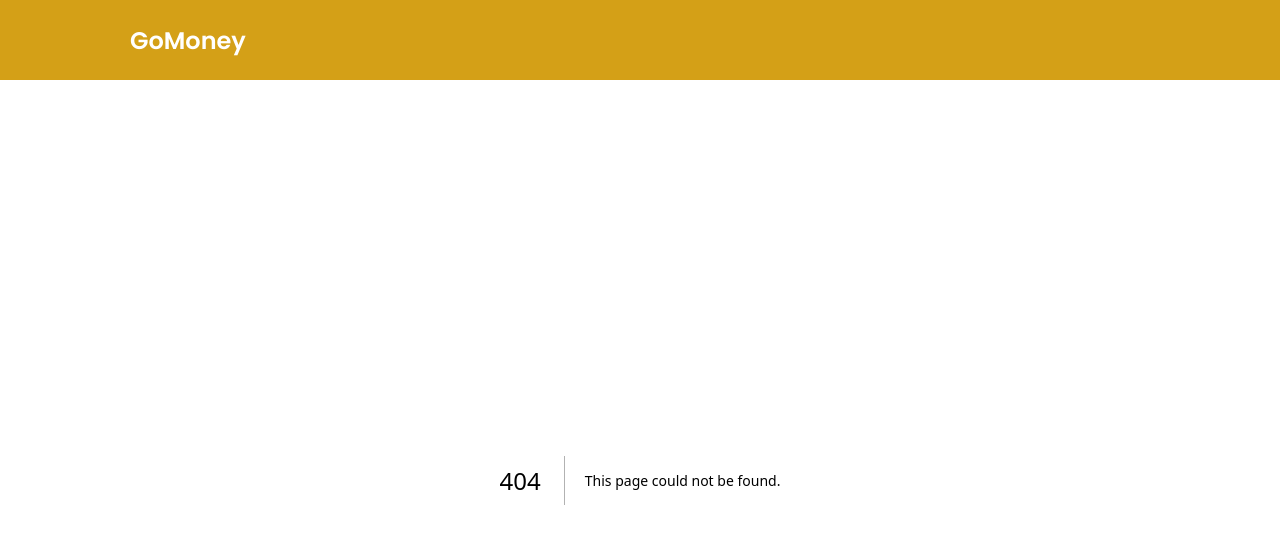
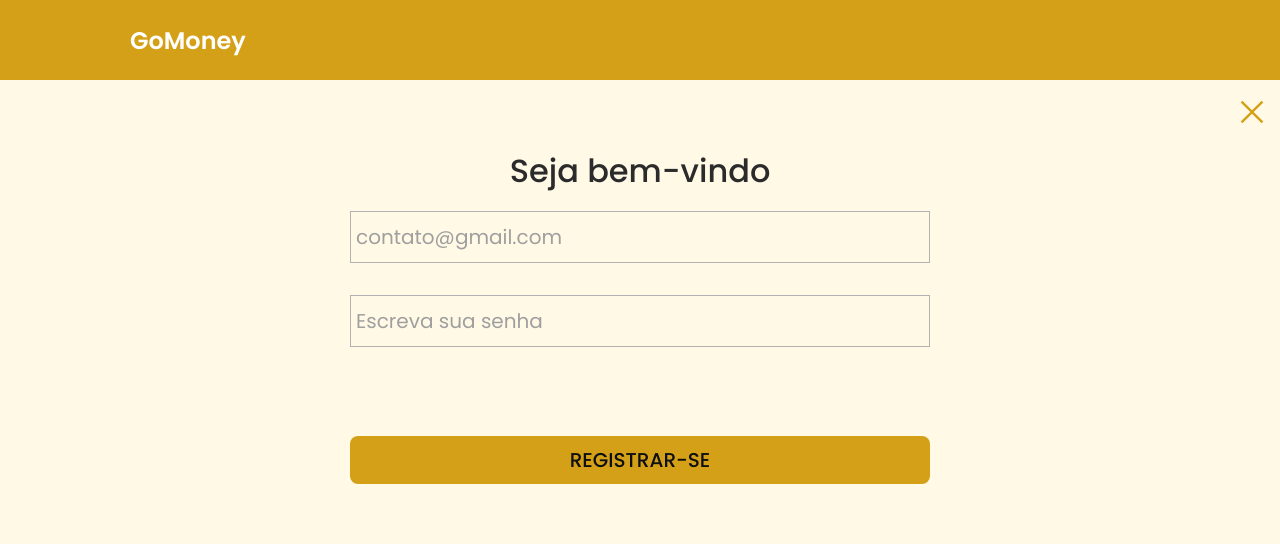
Before and after one commit to joycejsm/squad-mostarda-pipoca-agil, a Next.js app in the folder front/: page /register/user in a window 1280 px wide. Before the commit this address had no page. Shown: the top 544 px of the page. Built offline with nearby package versions, Linux system fonts and the light colour scheme.

Commit message:
página de cadastro de novo usuário

```diff
--- a/front/src/app/page.tsx
+++ b/front/src/app/page.tsx
@@ -47,7 +47,7 @@ export default function Home() {
         <div className={styles.ctas}>
           <Link
             className={styles.primary}
-            href="/register"
+            href="/register/name"
           >
             COMEÇAR AGORA
           </Link>
--- a/front/src/app/register/page.tsx
+++ b/front/src/app/register/name/page.tsx
@@ -5,7 +5,7 @@ import Image from "next/image";
 import styles from "./page.module.css"; /*arquivo de estilização*/
 import Link from 'next/link';
 
-export default function Register() {
+export default function Name() {
   const navigate = useRouter()
   const [inputVal, setInputVal] = useState<string>("");
   const [isTyping, setIsTyping] = useState(false);
@@ -31,7 +31,7 @@ export default function Register() {
     e.preventDefault()
     if (isValid && !isTyping) {
       console.log(inputVal);
-      navigate.push("/") // vai alterar a localização após um evento (por exemplo: eventos de formulário)
+      navigate.push("/register/user") // vai alterar a localização após um evento (por exemplo: eventos de formulário)
     }
   }
 
--- /dev/null
+++ b/front/src/app/register/user/page.module.css
@@ -0,0 +1,114 @@
+/*arquivo de estilização da página de cadastro de nome (Register)*/
+
+.page {
+  display: grid;
+  align-items: center;
+  justify-items: center;
+  padding: 16px;
+  gap: 16px;
+  margin-top: 4px;
+
+  a {
+    justify-self: end;
+  }
+
+  h1 {
+    text-align: center;
+    font-size: 32px;
+    font-weight: 500; /*Medium*/
+  }
+
+  form {
+    display: flex;
+    flex-direction: column;
+    gap: 32px;
+    margin: 0px;
+    padding: 0px;
+  }
+
+}
+
+.textForm {
+  font-size: 20px;
+  padding: 10px 10px 10px 5px;
+  min-width: 580px;
+  /* border: none; */
+  border: 1px solid #B2B2B2;
+  background-color: var(--background);
+  /* background: url('/At_sign.svg') no-repeat right; */
+
+  &:focus {
+    outline: none;
+  }
+
+  &::placeholder {
+    color: #9F9F9F;
+  }
+}
+
+.ctas {
+  display: flex;
+  flex-direction: column;
+  gap: 16px;
+}
+
+.primary {
+  appearance: none;
+  height: 48px;
+  padding: 0 90px;
+  border: 1px solid transparent;
+  transition:
+    background 0.2s,
+    color 0.2s,
+    border-color 0.2s;
+  cursor: pointer;
+  display: flex;
+  align-items: center;
+  justify-content: center;
+  font-size: 20px;
+  line-height: 20px;
+  border-radius: 8px;
+  font-weight: 500; /*Medium*/
+  min-width: 580px;
+}
+
+.enabled {
+  background: #D4A017;
+  color: #0E0F11;
+}
+
+.disabled {
+  background: #DDE1E6;
+  color: #fff;
+}
+
+@media (max-width: 600px) {
+
+  .page {
+    padding: 32px;
+    padding-bottom: 80px;
+    gap: 64px;
+
+    h1 {
+      font-size: 24px;
+    }
+  }
+
+  .textForm {
+    font-size: 14;
+    min-width: 295px;
+  }
+
+  .ctas {
+    flex-direction: column;
+  }
+
+  .primary {
+    font-size: 14px;
+    height: 45px;
+    padding: 0 70px;
+    min-width: 295px;
+    /* border-radius: 0px; */
+  }
+
+}
--- /dev/null
+++ b/front/src/app/register/user/page.tsx
@@ -0,0 +1,88 @@
+"use client" /*É necessário o "use client" para usar os Hooks do React*/
+import { useState } from 'react';
+import { useRouter } from "next/navigation";
+import Image from "next/image";
+import styles from "./page.module.css"; /*arquivo de estilização*/
+import Link from 'next/link';
+
+export default function User() {
+  const navigate = useRouter()
+  const [inputEmail, setInputEmail] = useState<string>("");
+  const [inputPass, setInputPass] = useState<string>("");
+  const validEmailPattern = /^([\w-]+\.?)+@([\w-]+\.)+([A-Za-z]{2,4})+$/; /* regex com o padrão permitido, faça o teste em https://regexr.com/ */
+  const validPassPattern = /^(?=.*[A-Z])(?=.*[!$*&@#])(?:([0-9a-zA-Z!$*&@#])(?!\1)){8,}$/; /* regex com o padrão permitido, faça o teste em https://regexr.com/ */
+
+  // const validPassPattern = /^(?=.*\d)(?=.*[a-z])(?=.*[A-Z])(?=.*[!$*&@#])(?:([0-9a-zA-Z!$*&@#])(?!\1)){8,}$/; /* regex com o padrão permitido, faça o teste em https://regexr.com/ */
+  const isValid: boolean = !!inputPass.match(validPassPattern) && !!inputEmail.match(validEmailPattern);
+
+  const handleEmailChange = (e: React.ChangeEvent<HTMLInputElement>) => {
+    setInputEmail(e.target.value);
+
+  };
+
+    const handlePasswordChange = (e: React.ChangeEvent<HTMLInputElement>) => {
+    setInputPass(e.target.value);
+
+  };
+
+  const handleSubmit = (e: React.FormEvent) => {
+    e.preventDefault()
+    if (isValid) {
+      console.log("O email e a senha estão válidos");
+      console.log(inputEmail);
+      console.log(inputPass);
+      navigate.push("/") // vai alterar a localização após um evento (por exemplo: eventos de formulário)
+    }
+  }
+
+  return (
+    <div className={styles.page}>
+      <Link href="/">
+        <Image
+          src="/close-icon.svg"
+          alt="close-icon"
+          width={24}
+          height={24}
+          priority
+        />
+      </Link>
+
+      <h1>Seja bem-vindo</h1>
+
+      <form onSubmit={handleSubmit}>
+        <input
+          className={styles.textForm}
+          type='text'
+          placeholder='contato@gmail.com'
+          value={inputEmail}
+          onChange={handleEmailChange}
+          onKeyDown={(e) => e.stopPropagation()}
+          onKeyUp={(e) => e.stopPropagation()}
+        />
+        <input
+          className={styles.textForm}
+          type='text'
+          placeholder='Escreva sua senha'
+          value={inputPass}
+          onChange={handlePasswordChange}
+          onKeyDown={(e) => e.stopPropagation()}
+          onKeyUp={(e) => e.stopPropagation()}
+        />
+        <br />
+        <div className={styles.ctas}>
+          {/* <input className={`${styles.primary} ${isValid && !isTyping ? styles.enabled : styles.disabled}`}
+            type="submit" value="CONTINUAR" /> */}
+          <input className={`${styles.primary} ${styles.enabled}`}
+            type="submit" value="REGISTRAR-SE" />
+        </div>
+      </form>
+    </div>
+  );
+}
+
+/*
+Se precisar usar uma imagem coloque a imagem na pasta public
+
+por exemplo public/Checklist.svg
+
+*/
```
Also changed, not shown: front/src/app/register/name/page.module.css (renamed from front/src/app/register/page.module.css).
